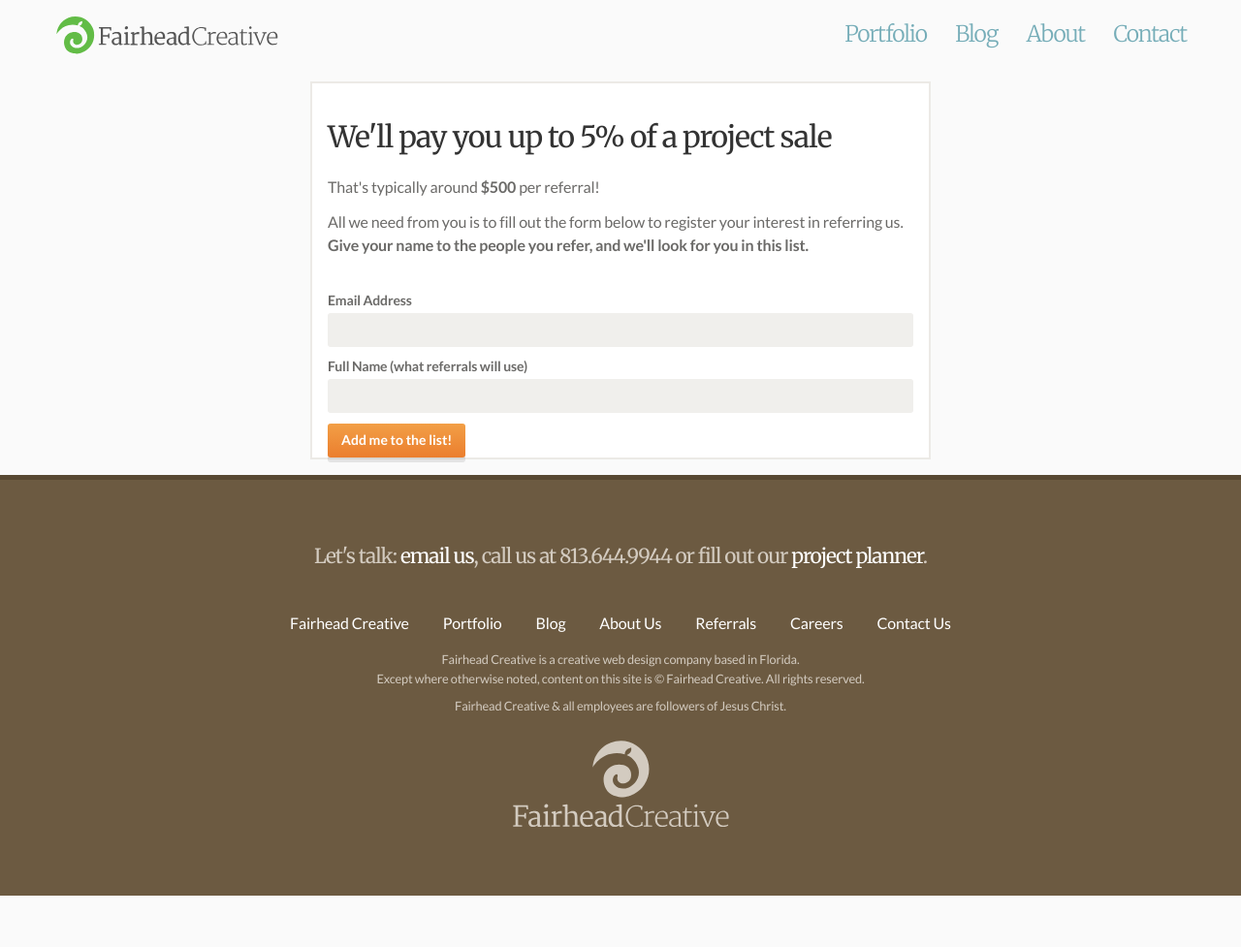
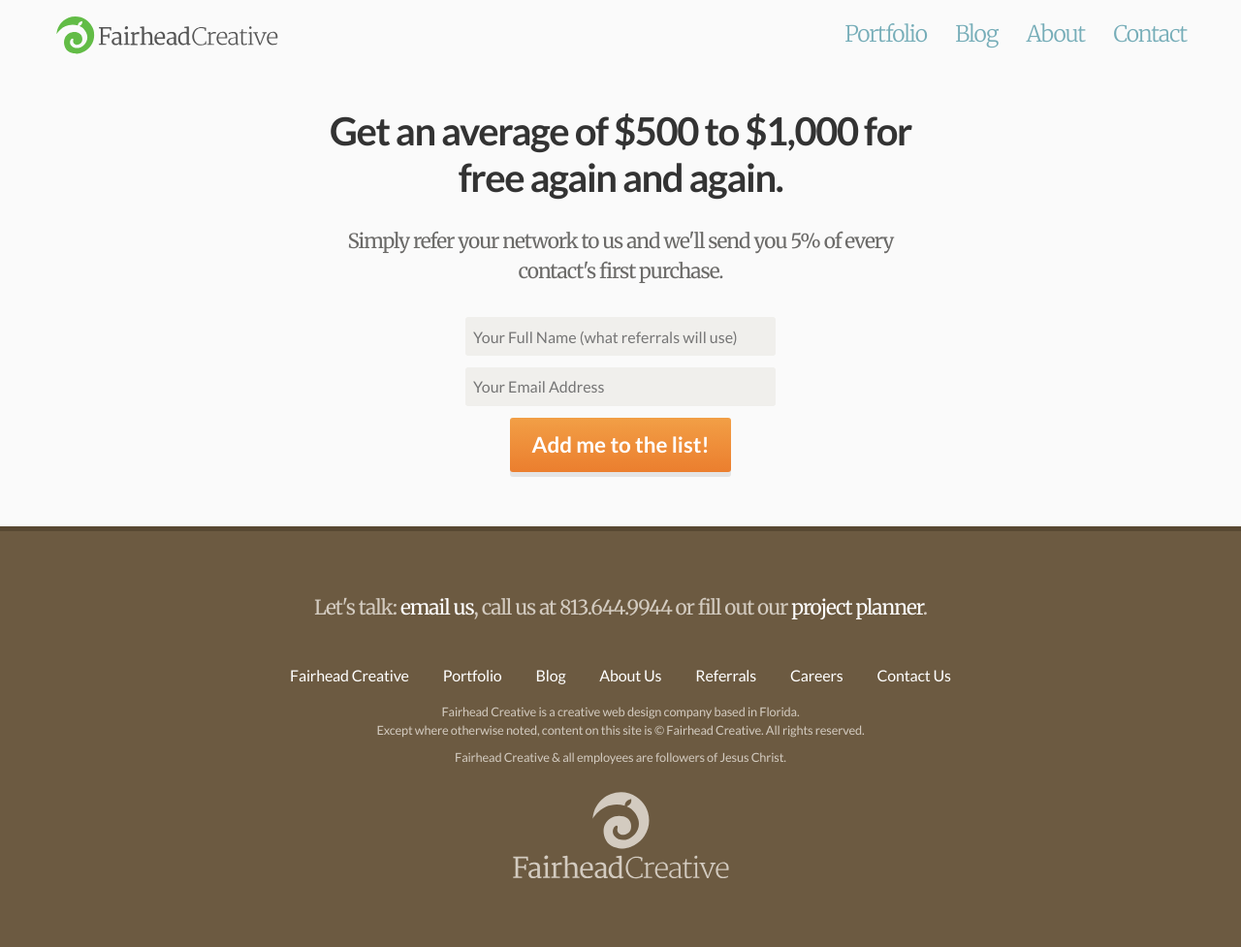
Before and after one commit to fairheadcreative/fairheadcreative, a Jekyll site: the page built from refer.html, in a window 1280 px wide. Shown: the whole page at 97% size. Built offline with Jekyll 4.4.1, drawn with Linux system fonts in a browser that asks for light colours; Markdown is read by kramdown in place of the engine named in the settings; comment, search, counter and statistics services are not loaded; before the commit the page ends 924 px from its top, so only the background shows below that.

Commit message:
Update Refer page formatting

```diff
--- a/_sass/_contact.scss
+++ b/_sass/_contact.scss
@@ -80,3 +80,41 @@
     overflow: visible;
   }
 }
+
+.refer {
+  h1 {
+    font-family: Lato;
+    font-size: 2.5em;
+    line-height: 1.2;
+    font-weight: 700;
+  }
+
+  form {
+    max-width: 20em;
+    margin: 0 auto;
+  }
+
+  input[type="submit"] {
+    margin: 0 auto;
+    display: block;
+  }
+
+  .single {
+    max-width: 40em;
+    margin: 0 auto 2em;
+  }
+
+  header {
+    text-align: center;
+
+    p {
+      @extend h2;
+      color: $medium-gray;
+      margin: 0 auto 1.5em;
+
+      @include media(max-width $medium-screen) {
+        font-size: 1.2em;
+      }
+    }
+  }
+}
--- a/_sass/_layout.scss
+++ b/_sass/_layout.scss
@@ -3,6 +3,11 @@
   @include outer-container();
   padding-left: 1em;
   padding-right: 1em;
+}
+
+.single {
+  @extend .container;
+  max-width: $large-screen;
 }
 
 // Vertical padding for groups of content.
--- a/_sass/_study.scss
+++ b/_sass/_study.scss
@@ -23,11 +23,6 @@
         font-size: 1.2em;
       }
     }
-  }
-
-  .single {
-    @extend .container;
-    max-width: $large-screen;
   }
 
   .study-2 {
--- a/refer.html
+++ b/refer.html
@@ -2,42 +2,37 @@
 layout: layout
 title: Refer
 permalink: refer/
-class: contact
+class: contact refer
 noindex: true
 ---
-<div class="form">
-  <h1>We'll pay you up to 5% of a project sale</h1>
-  <p>That's typically around <strong>$500</strong> per referral!</p>
-  <p>All we need from you is to fill out the form below to register your interest in referring us. <strong>Give your name to the people you refer, and we'll look for you in this list.</strong></p><br />
+  <div class="single">
+    <header>
+      <h1>Get an average of $500 to $1,000 for free again and again.</h1>
+      <p>Simply refer your network to us and we'll send you 5% of every contact's first purchase.</p>
+    </header>
 
     <!-- Begin MailChimp Signup Form -->
-  <link href="//cdn-images.mailchimp.com/embedcode/classic-081711.css" rel="stylesheet" type="text/css">
-  <style type="text/css">
-    #mc_embed_signup{background:#fff; clear:left; font:14px Helvetica,Arial,sans-serif; }
-    /* Add your own MailChimp form style overrides in your site stylesheet or in this style block.
-       We recommend moving this block and the preceding CSS link to the HEAD of your HTML file. */
-  </style>
     <div id="mc_embed_signup">
       <form action="//adamfairhead.us8.list-manage.com/subscribe/post?u=078c568914b24026a4a24cbc8&amp;id=1411f93918" method="post" id="mc-embedded-subscribe-form" name="mc-embedded-subscribe-form" class="validate" target="_blank" novalidate>
           <div id="mc_embed_signup_scroll">
 
       <div class="mc-field-group">
-    <label for="mce-EMAIL">Email Address </label>
-    <input type="email" value="" name="EMAIL" class="required email" id="mce-EMAIL">
+        <input type="text" value="" name="NAME" class="required" id="mce-NAME" placeholder="Your Full Name (what referrals will use)">
       </div>
       <div class="mc-field-group">
-    <label for="mce-NAME">Full Name (what referrals will use) </label>
-    <input type="text" value="" name="NAME" class="required" id="mce-NAME">
+        <input type="email" value="" name="EMAIL" class="required email" id="mce-EMAIL" placeholder="Your Email Address">
       </div>
         <div id="mce-responses" class="clear">
           <div class="response" id="mce-error-response" style="display:none"></div>
           <div class="response" id="mce-success-response" style="display:none"></div>
         </div>    <!-- real people should not fill this in and expect good things - do not remove this or risk form bot signups-->
           <div style="position: absolute; left: -5000px;"><input type="text" name="b_078c568914b24026a4a24cbc8_1411f93918" tabindex="-1" value=""></div>
-      <div class="clear"><input type="submit" value="Add me to the list!" name="subscribe" id="mc-embedded-subscribe" class="button"></div>
+          <div class="clear"><input type="submit" value="Add me to the list!" name="subscribe" id="mc-embedded-subscribe" class="button large"></div>
           </div>
       </form>
+      <br />
     </div>
     <script type='text/javascript' src='//s3.amazonaws.com/downloads.mailchimp.com/js/mc-validate.js'></script><script type='text/javascript'>(function($) {window.fnames = new Array(); window.ftypes = new Array();fnames[0]='EMAIL';ftypes[0]='email';fnames[1]='NAME';ftypes[1]='text';}(jQuery));var $mcj = jQuery.noConflict(true);</script>
     <!--End mc_embed_signup-->
   </div>
+</div>
```
Lines whose indentation alone changed are shown as unchanged.
